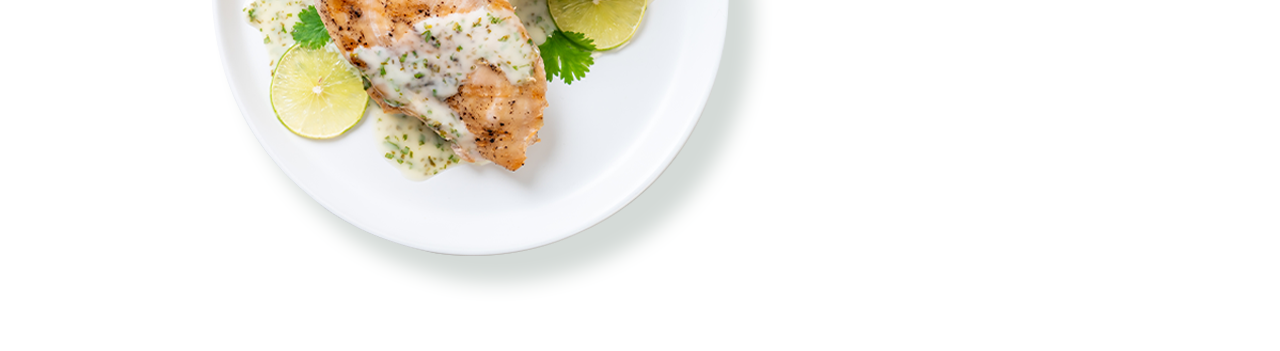
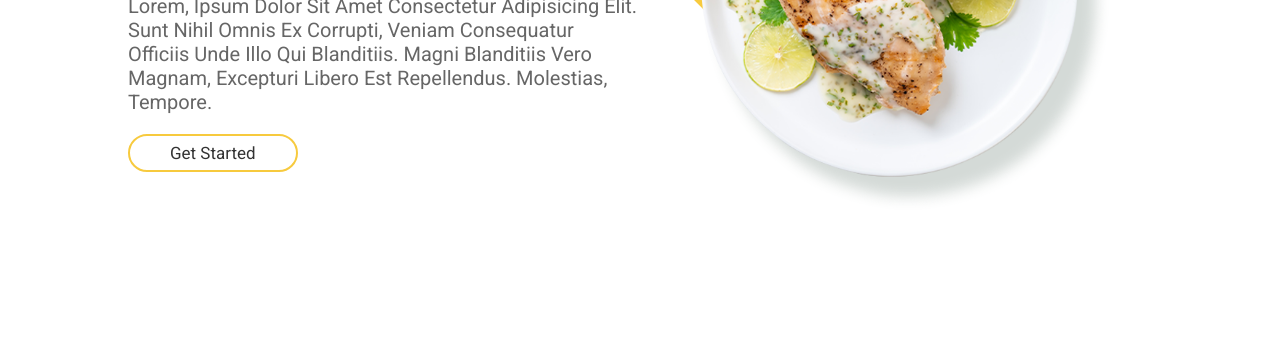
Before and after one commit to Namrata-Agrawal/FoodZone, a plain HTML site: page index.html in a window 1280 px wide. Shown: the part 449-800 px from the top of the page. Drawn offline with nearby package versions, Linux system fonts and the light colour scheme.

Commit message:
ADD Home Section

```diff
--- a/css/style.css
+++ b/css/style.css
@@ -49,6 +49,19 @@ html::-webkit-scrollbar-thumb{
      padding-top: 8.5rem;
  }
 
+ .btn{
+     font-size: 1.7rem;
+     padding: .7rem 4rem;
+     border-radius: 5rem;
+     margin-top: 1rem;
+     background: none;
+     color: #333;
+     cursor: pointer;
+     border:.2rem solid var(--yellow);
+ }
+ .btn:hover{
+     background: var(--yellow);
+ }
 header{
     position: fixed;
     top:0;left:0;
@@ -92,7 +105,66 @@ header #menu-bar{
     display: none;
 }
 
+.home{
+    display: flex;
+    align-items: center;
+    justify-content: center;
+    flex-wrap: wrap;
+    position: relative;
+    z-index: 0;
+    overflow: hidden;
+}
 
+.home::before,
+.home::after{
+    content: '';
+    position: absolute;
+    top: 5rem;right: -6rem;
+    background: var(--yellow);
+    border-radius: 3rem;
+    transform: rotate(-45deg);
+    height: 40rem;
+    width: 70rem;
+    z-index: -2;
+    animation: animte 1s linear 1;
+
+}
+
+@keyframes animte{
+    0%{
+        transform:rotate(45deg) translateY(-40rem);
+    }
+
+
+}
+.home::before{
+    top: -7rem;
+    background: #fff;
+    box-shadow: 0 1rem 4rem rgba(0, 0, 0,0.1);
+    z-index: -1;
+}
+.home .image{
+    flex: 1 1 39rem;
+
+}
+
+.home .image img{
+    width:  100%;
+}
+.home .content{
+    flex:1 1 39rem;
+
+}
+.home .content h3{
+    color:#333;
+    font-size:6rem ;
+
+}
+.home .content p{
+    color: #666;
+    font-size: 2rem;
+    padding: 1rem 0;
+}
 
 
 
@@ -111,11 +183,17 @@ header #menu-bar{
 
 
 /* media queries*/
-
-@media (max-width: 768px){
+@media (max-width:991px){
     html{
         font-size: 55%;
     }
+    .home::before,
+    .home::after{
+        display:none;
+    }
+}
+@media (max-width: 768px){
+
 
     header #menu-bar{
         display: block;
@@ -166,4 +244,20 @@ header #menu-bar{
 
     }
 
+    .home .content{
+        text-align: center;
+
+    }
+    .home .content h3{
+        font-size: 4.5rem;
+    }
 }
+@media (max-width:500px){
+    html{
+        font-size: 50%;
+    }
+    .home::before,
+    .home::after{
+        display:none;
+    }
+}
```
Also changed, not shown: index.html (+3 -0 lines).
